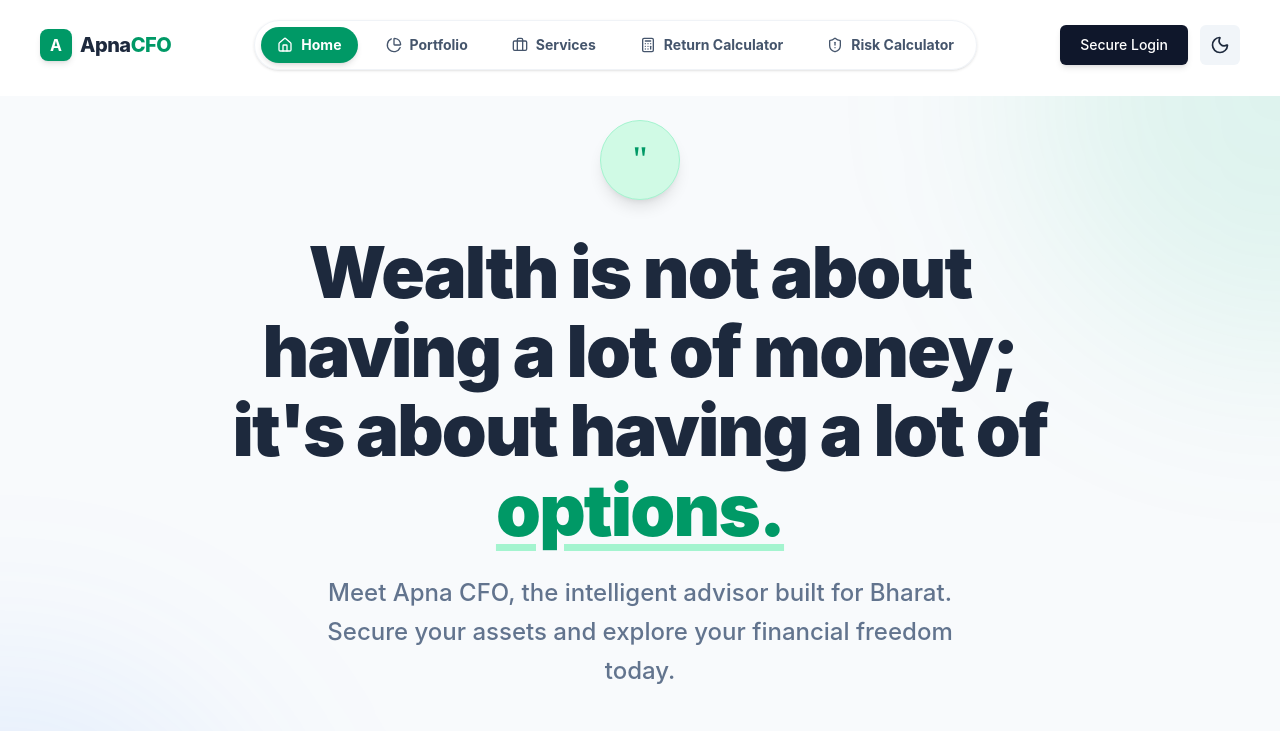
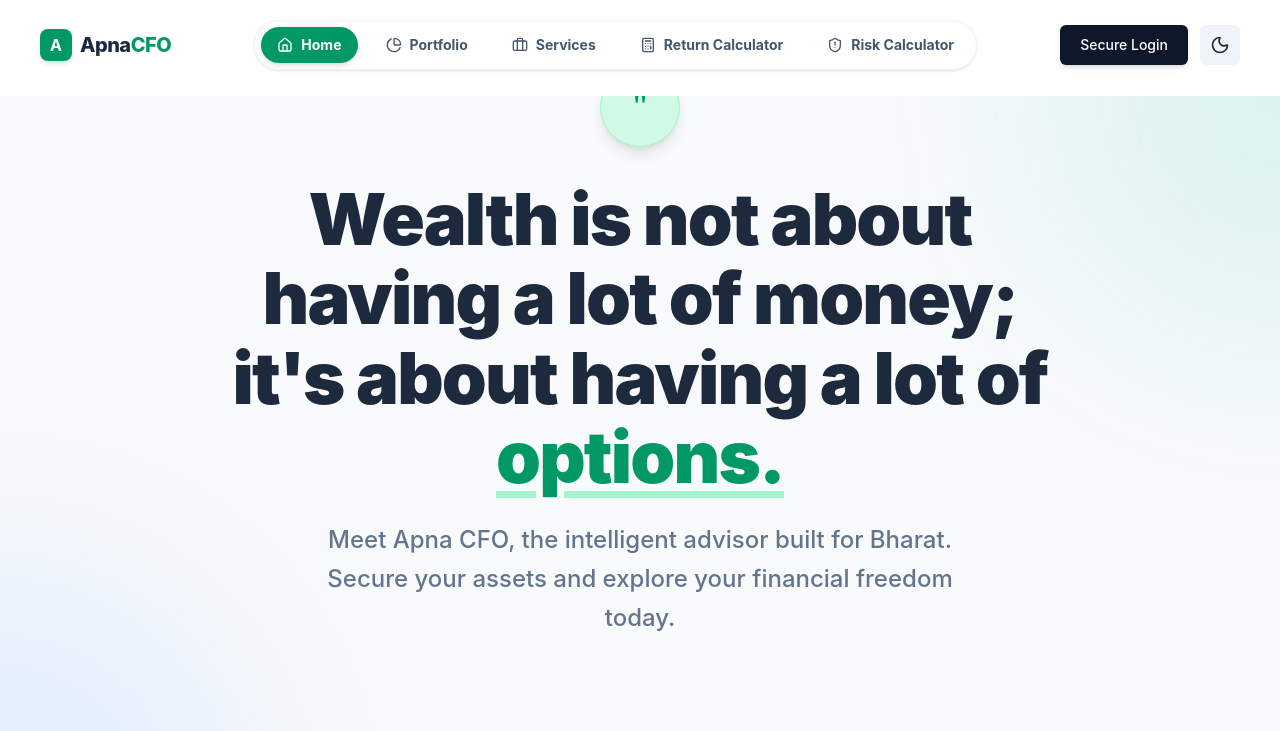
Before and after one commit to Aryanshh/apnaCFO, a Next.js app in the folder frontend/: page / in a window 1280 px wide. Shown: the top 731 px of the page. Built offline with nearby package versions, Linux system fonts and the light colour scheme.

Commit message:
Hotfix: Eliminate vertical scroll by constraining viewport height on Home Page

```diff
--- a/frontend/app/page.tsx
+++ b/frontend/app/page.tsx
@@ -4,7 +4,7 @@ import Link from 'next/link';
 
 export default function Home() {
   return (
-    <main className="min-h-[calc(100vh-80px)] w-full flex flex-col items-center justify-center bg-slate-50 dark:bg-slate-950 p-6 relative overflow-hidden transition-colors duration-500">
+    <main className="h-[calc(100vh-80px)] w-full flex flex-col items-center justify-center bg-slate-50 dark:bg-slate-950 px-6 relative overflow-hidden transition-colors duration-500">
       {/* Decorative Background Accents */}
       <div className="absolute top-0 right-0 w-[500px] h-[500px] bg-emerald-500/10 rounded-full blur-[100px] -translate-y-1/2 translate-x-1/2 pointer-events-none" />
       <div className="absolute bottom-0 left-0 w-[500px] h-[500px] bg-blue-500/10 dark:bg-teal-500/10 rounded-full blur-[100px] translate-y-1/2 -translate-x-1/2 pointer-events-none" />
```
